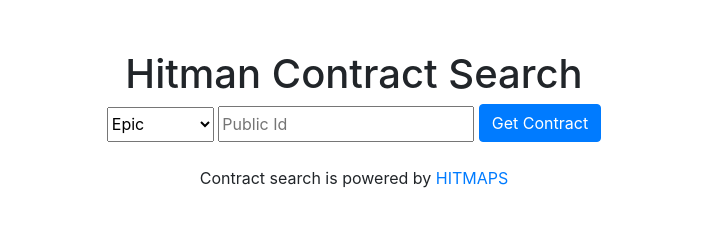
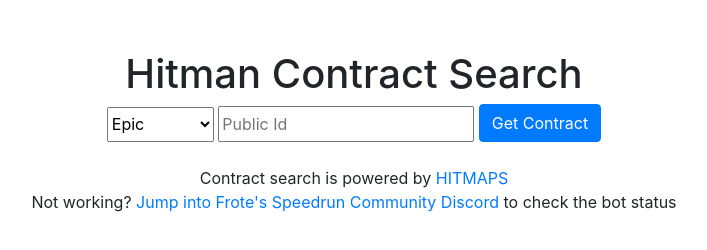
Before and after one commit to piepieonline/hitman-contract-lookup, a website: page index.html in a window 1280 px wide. Shown: the whole page, without its empty margins (286-993 px from the left). Drawn offline with nearby package versions, Linux system fonts and the light colour scheme.

Commit message:
Error messages

```diff
--- a/index.html
+++ b/index.html
@@ -78,9 +78,12 @@
 
         <div id="results-hidden" class="jumbotron hidden" style="text-align: center;">
             <h1>No contract found</h1>
+            <br />
+            <p>The contract might not exist, or the bot might not be able to connect to the selected platform right now.<br /><a href="https://discord.gg/FVxTKdU" target="_blank">Jump into Frote's Speedrun Community Discord</a> to check the bot status.</p>
         </div>
 
         <div style="text-align: center;">Contract search is powered by <a href="https://www.hitmaps.com/" target="_blank">HITMAPS</a></div>
+        <div style="text-align: center;">Not working? <a href="https://discord.gg/FVxTKdU" target="_blank">Jump into Frote's Speedrun Community Discord</a> to check the bot status</div>
     </div>
 
 </body>
```
